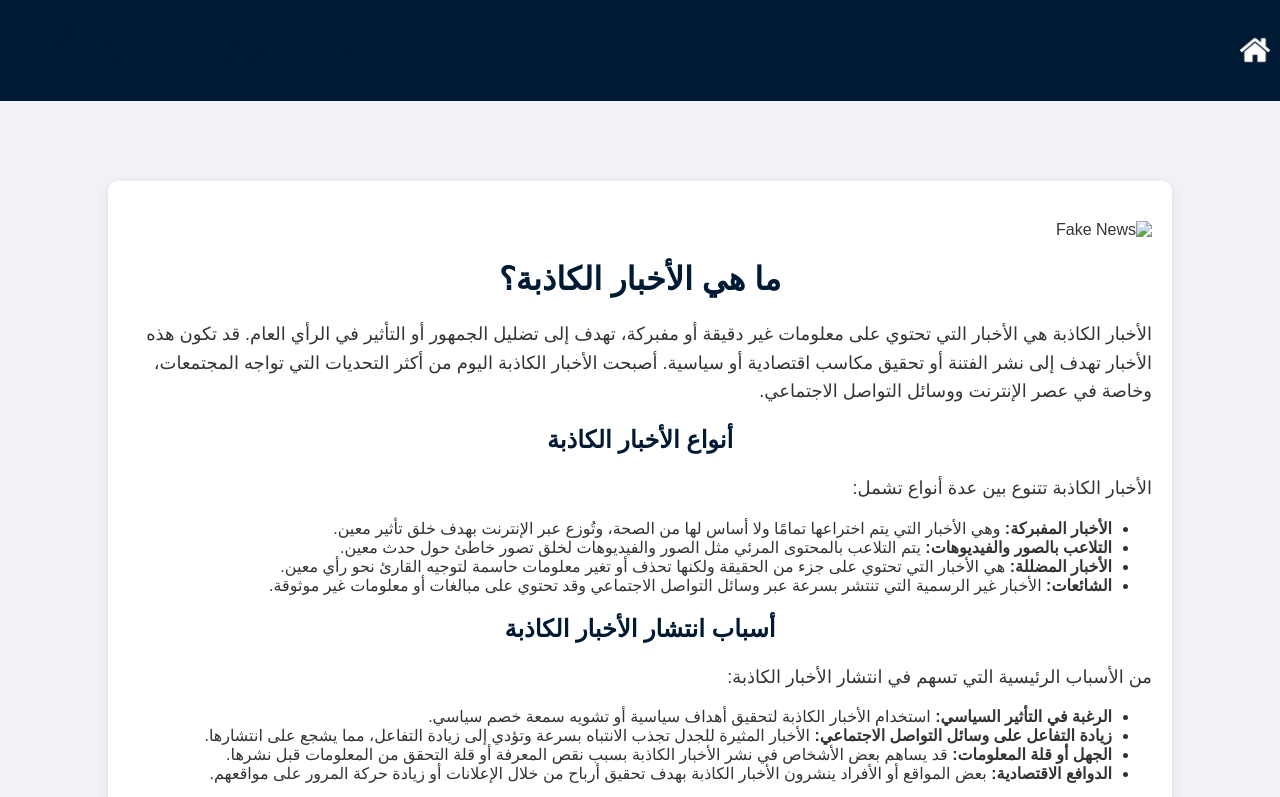
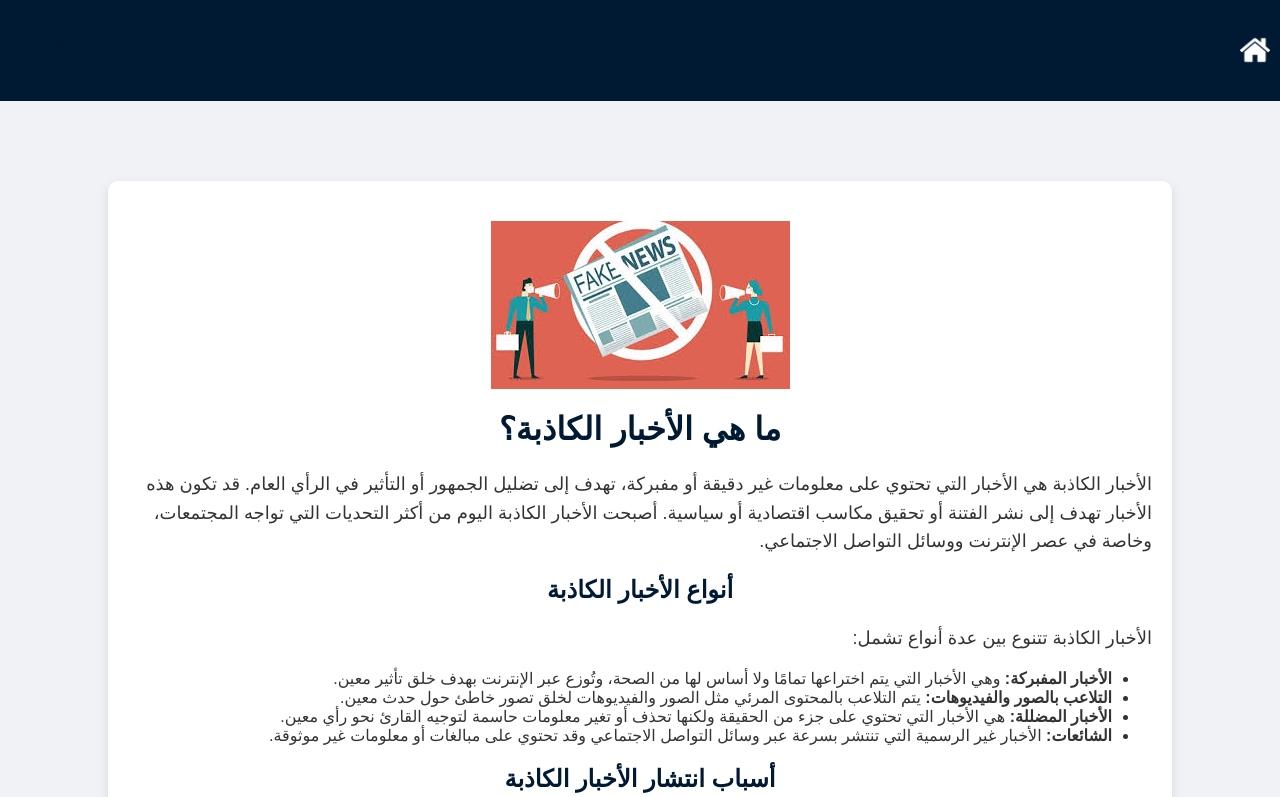
Before and after one commit to adem667/-V1, a plain HTML site: page article.html in a window 1280 px wide. Shown: the top 797 px of the page. Drawn offline with Linux system fonts and the light colour scheme.

Commit message:
Update article.html

```diff
--- a/article.html
+++ b/article.html
@@ -74,7 +74,7 @@
     </div>
 
     <div class="container">
-        <img src="fakeNews.jpg" alt="Fake News">
+        <img src="source\fakeNews.jpg" alt="Fake News">
         <h1>ما هي الأخبار الكاذبة؟</h1>
         <p>الأخبار الكاذبة هي الأخبار التي تحتوي على معلومات غير دقيقة أو مفبركة، تهدف إلى تضليل الجمهور أو التأثير في الرأي العام. قد تكون هذه الأخبار تهدف إلى نشر الفتنة أو تحقيق مكاسب اقتصادية أو سياسية. أصبحت الأخبار الكاذبة اليوم من أكثر التحديات التي تواجه المجتمعات، وخاصة في عصر الإنترنت ووسائل التواصل الاجتماعي.</p>
 
```
